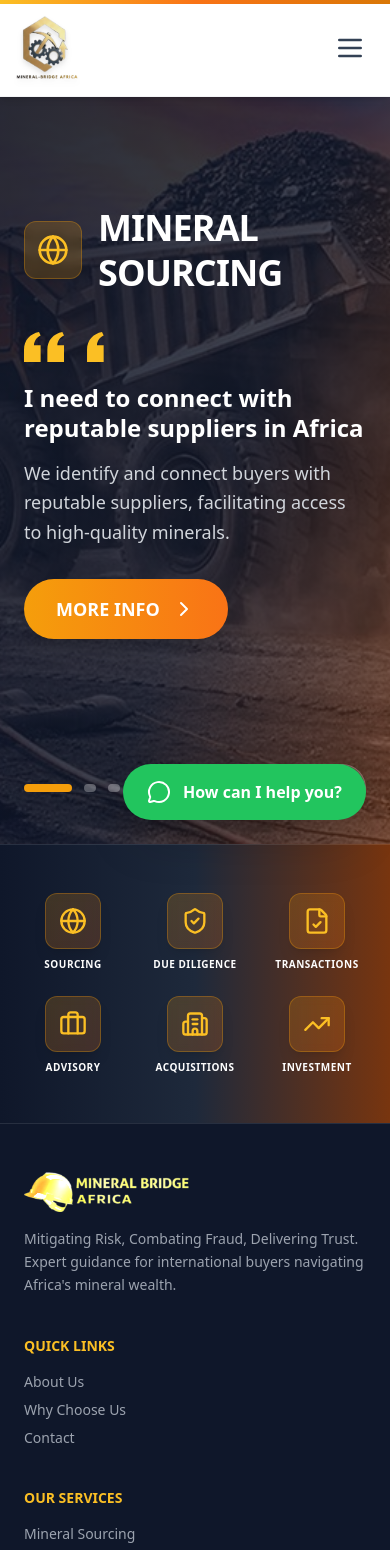
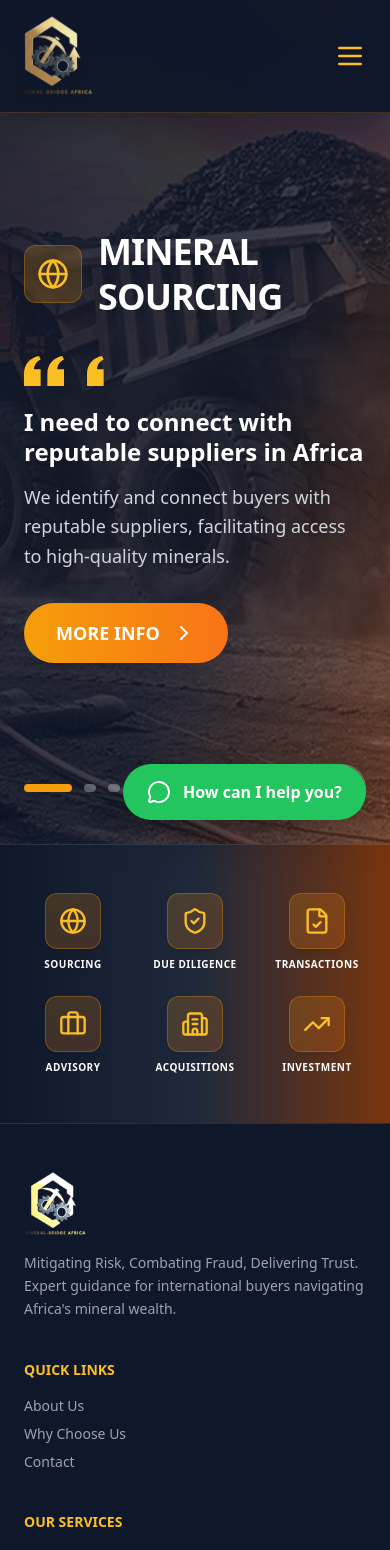
Before and after one commit to LungisaniMajozi/mineralbridge-site, a React (Vite) app: page / in a window 390 px wide. Shown: the top 1550 px of the page. Built offline with nearby package versions, Linux system fonts and the light colour scheme.

Commit message:
first commit

```diff
--- a/src/components/Footer.jsx
+++ b/src/components/Footer.jsx
@@ -8,9 +8,9 @@ export default function Footer() {
         <div className="grid md:grid-cols-2 lg:grid-cols-4 gap-10">
           <div>
             <img
-              src="/logo.png"
+              src="/logo1.png"
               alt="MineralBridge Africa"
-              className="h-10 w-auto mb-4 brightness-200"
+              className="h-16 w-auto mb-4 brightness-200"
             />
             <p className="text-gray-400 text-sm leading-relaxed">
               Mitigating Risk, Combating Fraud, Delivering Trust. Expert
--- a/src/components/Hero.jsx
+++ b/src/components/Hero.jsx
@@ -99,8 +99,8 @@ export default function Hero() {
         </motion.div>
       </AnimatePresence>
 
-      {/* Content Container */}
-      <div className="relative z-20 min-h-screen flex flex-col justify-center px-6 py-20">
+      {/* Content Container - Added pt-32 for navbar spacing */}
+      <div className="relative z-20 min-h-screen flex flex-col justify-center px-6 py-20 pt-32 lg:pt-40">
         <div className="max-w-7xl mx-auto w-full">
           <div className="grid lg:grid-cols-2 gap-12 items-center">
             {/* Left Side - Text Content */}
--- a/src/components/Navbar.jsx
+++ b/src/components/Navbar.jsx
@@ -42,26 +42,23 @@ export default function Navbar() {
   };
 
   return (
-    <nav className="fixed top-0 w-full z-50 bg-white shadow-md border-b border-gray-100">
-      {/* Top Gold Accent Line */}
-      <div className="absolute top-0 left-0 right-0 h-1 bg-gradient-to-r from-amber-400 via-orange-500 to-amber-600" />
-
+    <nav className="fixed top-0 w-full z-50 bg-slate-900/95 backdrop-blur-md border-b border-amber-500/20 shadow-xl">
       <div className="max-w-7xl mx-auto px-4 sm:px-6 lg:px-8">
-        {/* Increased height with padding to fit large logo */}
-        <div className="flex justify-between items-center h-24 lg:h-28">
-          {/* LARGE LOGO */}
+        {/* Flexible height container that adjusts to logo */}
+        <div className="flex justify-between items-center py-4 lg:py-6">
+          {/* EXTRA LARGE LOGO */}
           <Link to="/" className="flex items-center z-10">
             <motion.img
               whileHover={{ scale: 1.02 }}
               src="/logo1.png"
               alt="MineralBridge Africa"
-              // Increased size: h-16 (64px) on mobile, h-20 (80px) on desktop
-              className="h-16 md:h-20 w-auto object-contain drop-shadow-md"
+              // Much bigger: h-20 (80px) on mobile, h-24 (96px) on desktop
+              className="h-20 md:h-24 lg:h-28 w-auto object-contain drop-shadow-lg"
             />
           </Link>
 
           {/* Desktop Navigation */}
-          <div className="hidden lg:flex items-center space-x-8">
+          <div className="hidden lg:flex items-center space-x-1">
             {navLinks.map((link) => (
               <div
                 key={link.name}
@@ -73,10 +70,10 @@ export default function Navbar() {
               >
                 <Link
                   to={link.href}
-                  className={`flex items-center gap-1 text-base font-semibold transition-colors py-2 ${
+                  className={`flex items-center gap-1 px-4 py-2 text-base font-semibold transition-all rounded-lg ${
                     activeDropdown === link.name
-                      ? "text-amber-600"
-                      : "text-slate-700 hover:text-amber-600"
+                      ? "text-amber-400 bg-amber-500/10"
+                      : "text-gray-300 hover:text-amber-400 hover:bg-white/5"
                   }`}
                 >
                   <span>{link.name}</span>
@@ -107,7 +104,7 @@ export default function Navbar() {
                       animate={{ opacity: 1, y: 0 }}
                       exit={{ opacity: 0, y: 10 }}
                       transition={{ duration: 0.2 }}
-                      className="absolute top-full left-0 mt-2 w-64 bg-white rounded-xl shadow-xl border border-gray-100 py-3 overflow-hidden z-50"
+                      className="absolute top-full left-0 mt-2 w-64 bg-slate-800 rounded-xl shadow-2xl border border-amber-500/20 py-3 overflow-hidden z-50"
                     >
                       {link.dropdown.map((item, idx) => (
                         <motion.div
@@ -118,7 +115,7 @@ export default function Navbar() {
                         >
                           <Link
                             to={item.href}
-                            className="block px-5 py-2.5 text-sm text-slate-600 hover:bg-amber-50 hover:text-amber-700 transition-all border-l-2 border-transparent hover:border-amber-500"
+                            className="block px-5 py-2.5 text-sm text-gray-300 hover:bg-amber-500/10 hover:text-amber-400 transition-all border-l-2 border-transparent hover:border-amber-500"
                           >
                             {item.name}
                           </Link>
@@ -130,11 +127,11 @@ export default function Navbar() {
               </div>
             ))}
 
-            {/* CTA Button */}
+            {/* CTA Button - Bright Orange */}
             <motion.div whileHover={{ scale: 1.05 }} whileTap={{ scale: 0.95 }}>
               <Link
                 to="/contact"
-                className="bg-gradient-to-r from-amber-500 to-orange-500 text-white px-8 py-3.5 rounded-lg text-sm font-bold shadow-lg hover:shadow-amber-500/30 transition-all"
+                className="ml-4 bg-gradient-to-r from-amber-500 to-orange-500 text-white px-8 py-3.5 rounded-lg text-sm font-bold shadow-lg hover:shadow-amber-500/30 transition-all border border-amber-400/20"
               >
                 How can I help you?
               </Link>
@@ -145,7 +142,7 @@ export default function Navbar() {
           <motion.button
             whileTap={{ scale: 0.9 }}
             onClick={() => setIsOpen(!isOpen)}
-            className="lg:hidden p-2 rounded-lg text-slate-700 hover:bg-slate-100 transition z-10"
+            className="lg:hidden p-2 rounded-lg text-amber-400 hover:bg-amber-500/10 transition z-10"
             aria-label="Toggle menu"
           >
             <svg
@@ -172,26 +169,26 @@ export default function Navbar() {
             initial={{ height: 0, opacity: 0 }}
             animate={{ height: "auto", opacity: 1 }}
             exit={{ height: 0, opacity: 0 }}
-            className="lg:hidden overflow-hidden bg-white border-t border-gray-100"
+            className="lg:hidden overflow-hidden bg-slate-800 border-t border-amber-500/20"
           >
             <div className="px-6 py-6 space-y-4">
               {navLinks.map((link) => (
                 <div
                   key={link.name}
-                  className="border-b border-gray-50 last:border-0 pb-2"
+                  className="border-b border-gray-700 last:border-0 pb-2"
                 >
                   <div className="flex justify-between items-center">
                     <Link
                       to={link.href}
                       onClick={() => !link.dropdown && setIsOpen(false)}
-                      className="text-lg font-semibold text-slate-800"
+                      className="text-lg font-semibold text-gray-200 hover:text-amber-400"
                     >
                       {link.name}
                     </Link>
                     {link.dropdown && (
                       <button
                         onClick={() => toggleMobileDropdown(link.name)}
-                        className="p-2 text-slate-500"
+                        className="p-2 text-amber-400"
                       >
                         <svg
                           className="w-5 h-5"
@@ -222,7 +219,7 @@ export default function Navbar() {
                             key={item.name}
                             to={item.href}
                             onClick={() => setIsOpen(false)}
-                            className="block text-sm text-slate-500 hover:text-amber-600"
+                            className="block text-sm text-gray-400 hover:text-amber-400"
                           >
                             {item.name}
                           </Link>
```
